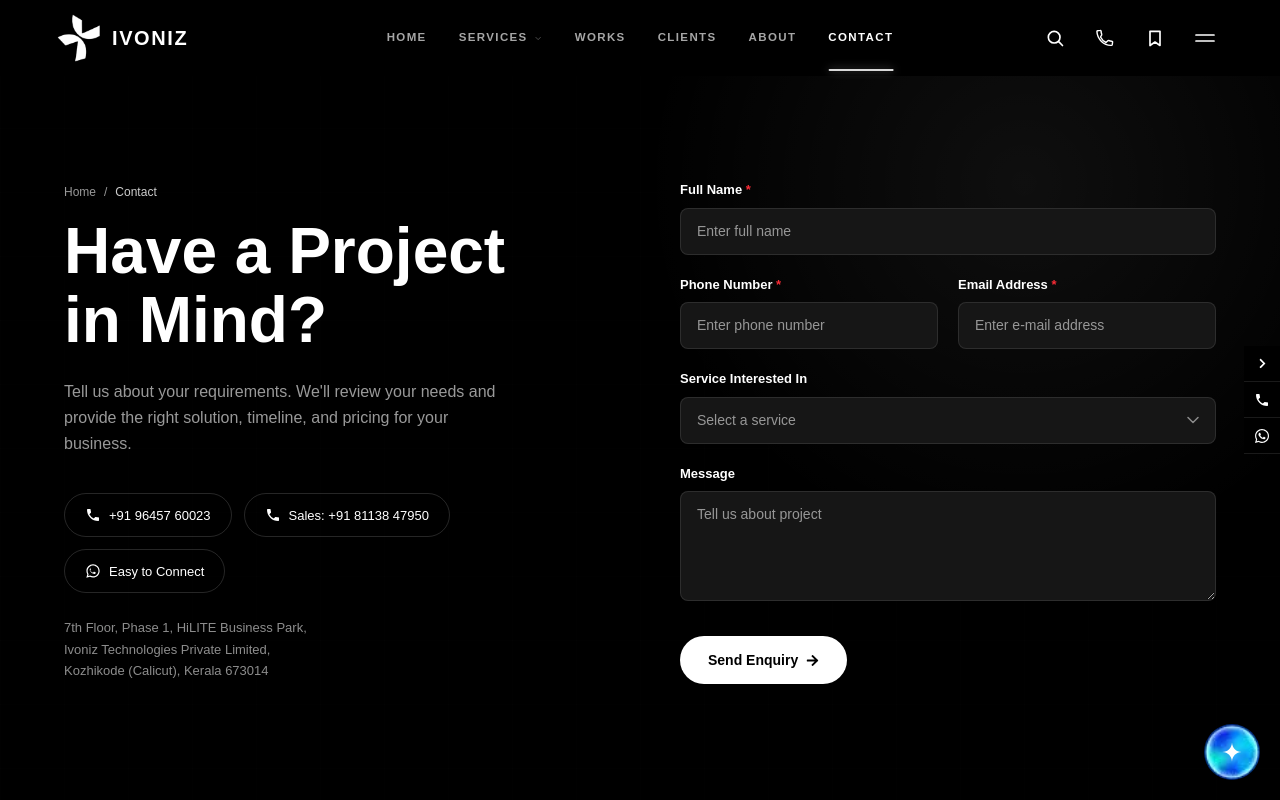
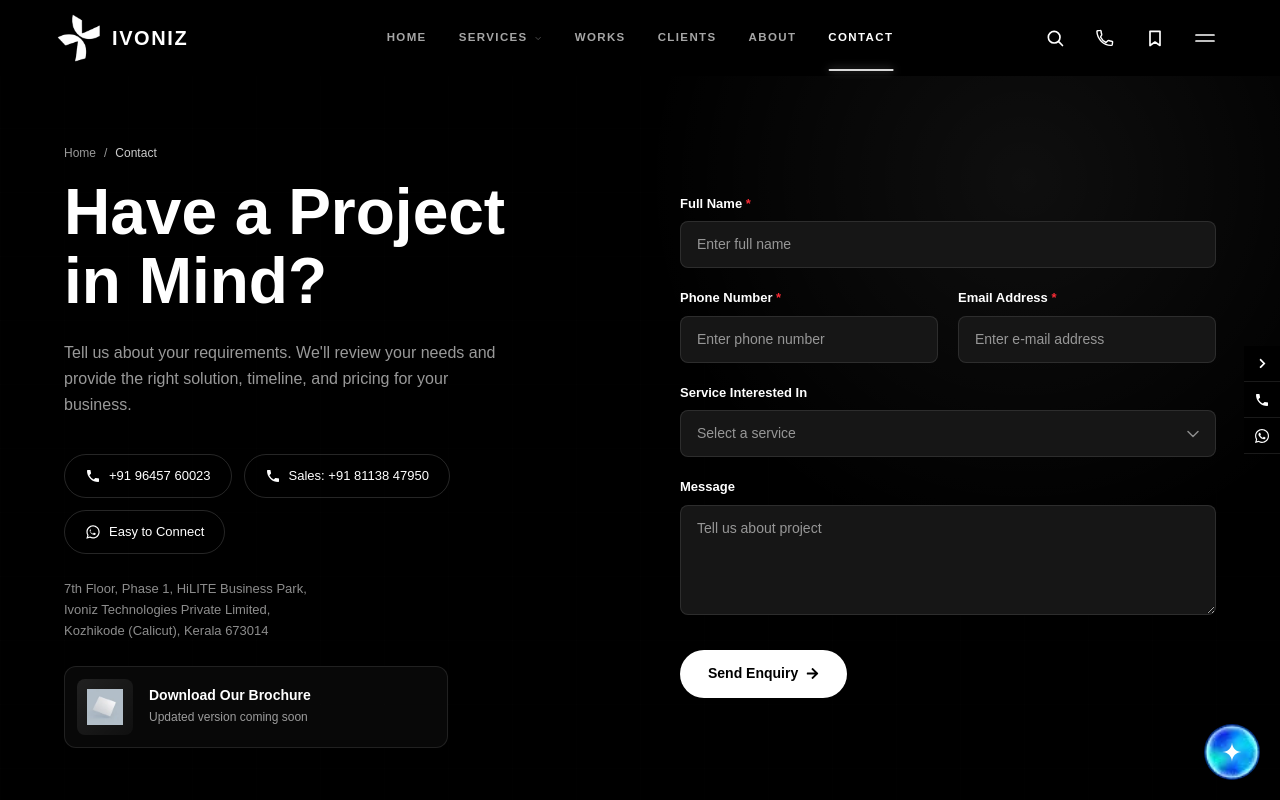
Before and after one commit to anasask2001/IVONIZ, a Next.js app: page /contact in a window 1280 px wide. Shown: the top 800 px of the page. Built offline with nearby package versions, Linux system fonts and the light colour scheme.

Commit message:
new update UI UX

```diff
--- a/src/components/ContactPageClient.jsx
+++ b/src/components/ContactPageClient.jsx
@@ -7,8 +7,8 @@ import { FaArrowRight } from "react-icons/fa";
 import Footer from "@/components/Footer";
 import Breadcrumbs from "@/components/Breadcrumbs";
 
-// Brochure is being revised — keep the download hidden until the new PDF is in place.
-const SHOW_BROCHURE = false;
+// Brochure is being revised — the button stays, but the download is off until the new PDF is in place.
+const BROCHURE_AVAILABLE = false;
 
 const FIELD_BASE =
   "w-full bg-[#161616] border border-white/10 rounded-lg px-4 py-3.5 sm:py-3 text-[15px] sm:text-[14px] text-white placeholder:text-white/55 focus:outline-none focus:border-white/30 focus:bg-[#1c1c1c] transition-colors";
@@ -134,13 +134,16 @@ export default function ContactPageClient() {
               Kozhikode (Calicut), Kerala 673014
             </motion.address>
 
-            {/* Brochure download — hidden until the updated brochure is ready. Set SHOW_BROCHURE to true to restore. */}
-            {SHOW_BROCHURE && (
+            {/* Brochure download — button stays visible; the download is disabled until the updated brochure is ready.
+                Set BROCHURE_AVAILABLE to true to re-enable it. */}
             <motion.a
               {...fadeUp(0.22)}
-              href="/pdf/Ivoniz%20Brochure%202026.pdf"
-              download="Ivoniz Brochure 2026.pdf"
-              className="group mt-6 flex items-center gap-4 bg-white/3 border border-white/10 rounded-xl p-3 max-w-sm hover:border-white/25 hover:bg-white/5 transition-colors"
+              {...(BROCHURE_AVAILABLE
+                ? { href: "/pdf/Ivoniz%20Brochure%202026.pdf", download: "Ivoniz Brochure 2026.pdf" }
+                : { "aria-disabled": true, role: "link", title: "Updated brochure coming soon" })}
+              className={`group mt-6 flex items-center gap-4 bg-white/3 border border-white/10 rounded-xl p-3 max-w-sm transition-colors ${
+                BROCHURE_AVAILABLE ? "hover:border-white/25 hover:bg-white/5" : "cursor-default"
+              }`}
             >
               <div
                 className="shrink-0 w-14 h-14 rounded-lg flex items-center justify-center overflow-hidden"
@@ -150,15 +153,18 @@ export default function ContactPageClient() {
               </div>
               <div>
                 <p className="font-semibold text-white text-[14px] leading-tight">Download Our Brochure</p>
+                {BROCHURE_AVAILABLE ? (
                   <p className="text-white/60 text-[12px] mt-1 flex items-center gap-1.5">
                     PDF · 2.8 MB
                     <svg width="12" height="12" viewBox="0 0 24 24" fill="none" className="group-hover:translate-y-0.5 transition-transform" aria-hidden="true">
                       <path d="M12 3v13m0 0-5-5m5 5 5-5M5 21h14" stroke="currentColor" strokeWidth="2" strokeLinecap="round" strokeLinejoin="round" />
                     </svg>
                   </p>
+                ) : (
+                  <p className="text-white/60 text-[12px] mt-1">Updated version coming soon</p>
+                )}
               </div>
             </motion.a>
-            )}
           </div>
 
           {/* ── RIGHT: form ── */}
```
Also changed, not shown: 1 other file (tests, documents, lock files or other folders). Lines whose indentation alone changed are shown as unchanged.
